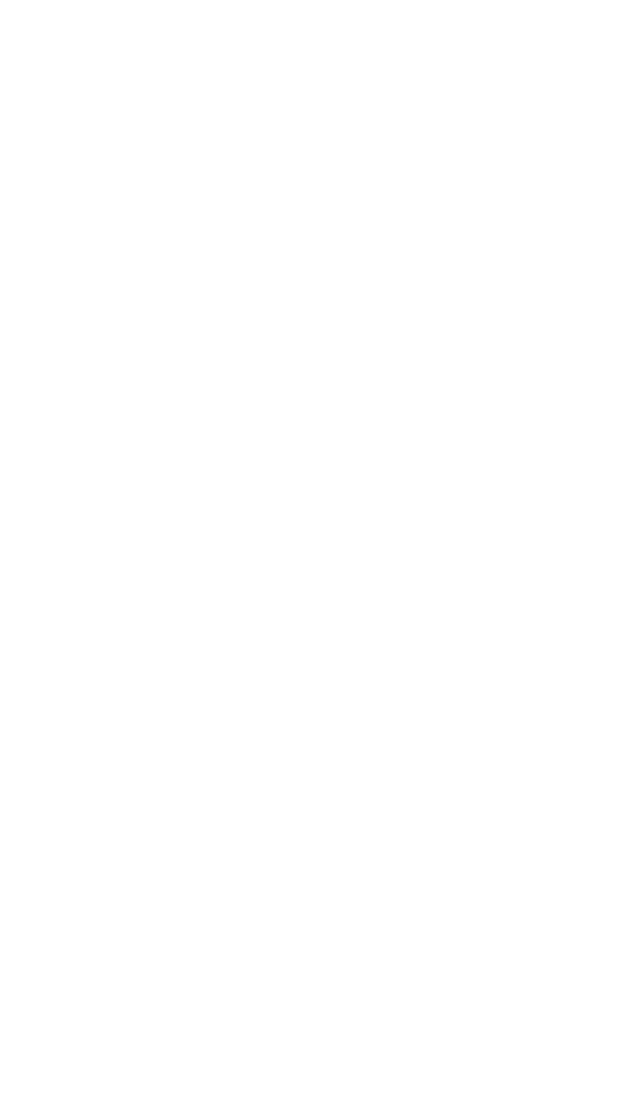
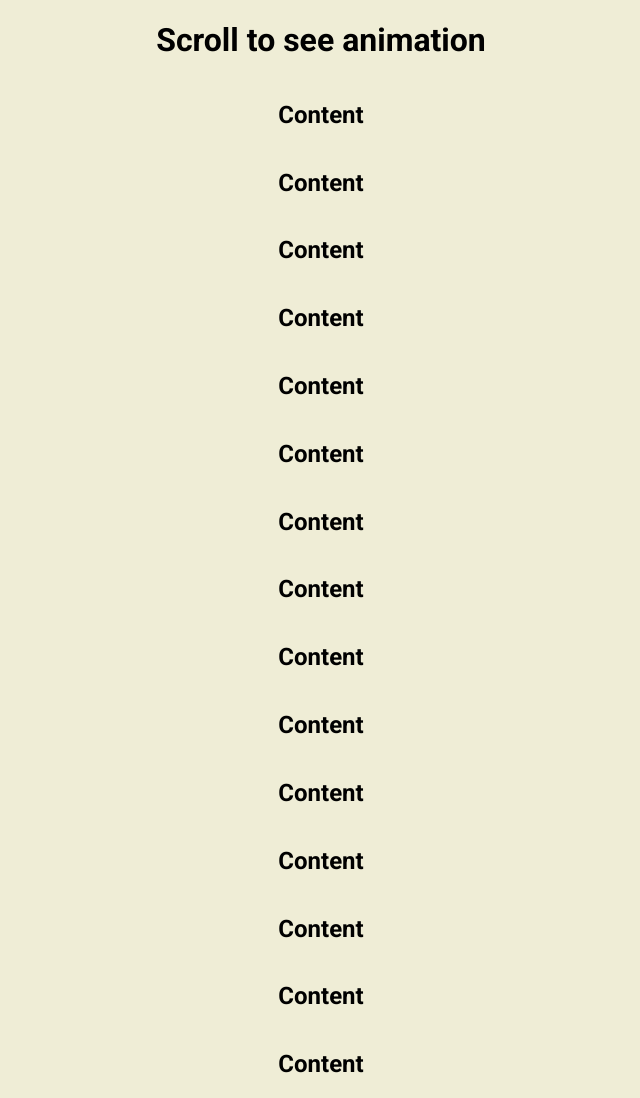
Before and after one commit to Presnia/scroll-animation-nd, a website: page index.html in a window 1280 px wide. Shown: the whole page, without its empty margins (319-959 px from the left). Before the commit the page ends 800 px from the top, so only its background shows below. Drawn offline with Linux system fonts and the light colour scheme.

Commit message:
Basic structure created

```diff
--- a/css/style.css
+++ b/css/style.css
@@ -9,8 +9,7 @@ body {
   flex-direction: column;
   align-items: center;
   justify-content: center;
-  height: 100vh;
   margin: 0;
+  background-color: #efedd6 ;
   font-family: 'Roboto',sans-serif;
-  overflow: hidden;
 }
--- a/index.html
+++ b/index.html
@@ -9,6 +9,51 @@
   <title>Scroll Animation</title>
 </head>
 <body>
-
+  <h1>Scroll to see animation</h1>
+  <div class="box">
+    <h2>Content</h2>
+  </div>
+  <div class="box">
+    <h2>Content</h2>
+  </div>
+  <div class="box">
+    <h2>Content</h2>
+  </div>
+  <div class="box">
+    <h2>Content</h2>
+  </div>
+  <div class="box">
+    <h2>Content</h2>
+  </div>
+  <div class="box">
+    <h2>Content</h2>
+  </div>
+  <div class="box">
+    <h2>Content</h2>
+  </div>
+  <div class="box">
+    <h2>Content</h2>
+  </div>
+  <div class="box">
+    <h2>Content</h2>
+  </div>
+  <div class="box">
+    <h2>Content</h2>
+  </div>
+  <div class="box">
+    <h2>Content</h2>
+  </div>
+  <div class="box">
+    <h2>Content</h2>
+  </div>
+  <div class="box">
+    <h2>Content</h2>
+  </div>
+  <div class="box">
+    <h2>Content</h2>
+  </div>
+  <div class="box">
+    <h2>Content</h2>
+  </div>
 </body>
 </html>
```
